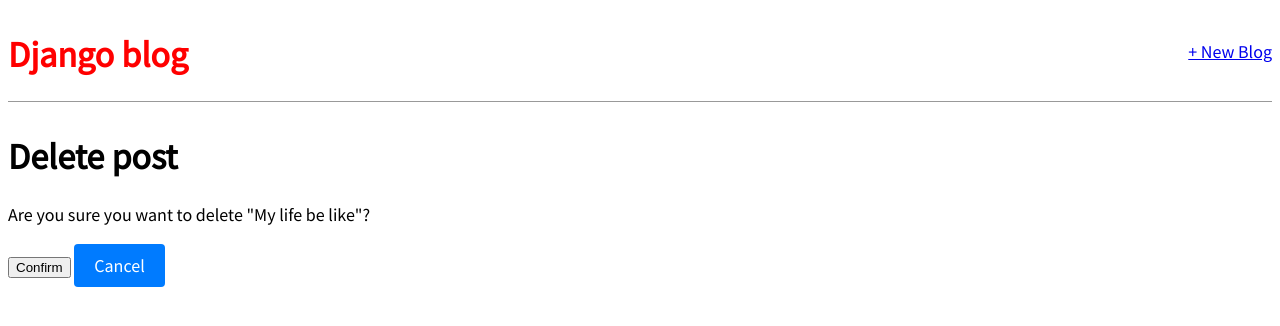
After one commit to breno-abreu/DjangoLearning, a Django app: page /post/1/delete/ in a window 1280 px wide. The commit adds this page. Shown: the top 326 px of the page. Run offline with Django 4.2, Linux system fonts and the light colour scheme; data comes from the database, SQL or seed files in the repository; both versions use the stored data as it was after the commit.

Commit message:
Chapter 6 finished! (continuation of Chapter 5)

```diff
--- a/Chapter5/blog_project/blog/models.py
+++ b/Chapter5/blog_project/blog/models.py
@@ -1,4 +1,5 @@
 from django.db import models
+from django.urls import reverse
 
 # Create your models here.
 class Post(models.Model):
@@ -11,3 +12,6 @@ class Post(models.Model):
 
     def __str__(self) -> str:
         return self.title
+
+    def get_absolute_url(self):
+        return reverse('post_detail', kwargs={"pk": self.pk})
--- a/Chapter5/blog_project/blog/urls.py
+++ b/Chapter5/blog_project/blog/urls.py
@@ -1,7 +1,16 @@
 from django.urls import path
-from .views import BlogListView, BlogDetailView
+from .views import(
+    BlogListView,
+    BlogDetailView,
+    BlogCreateView,
+    BlogUpdateView,
+    BlogDeleteView
+)
 
 urlpatterns = [
-    path('post/<int:pk>', BlogDetailView.as_view(), name='post_detail'),
+    path('post/<int:pk>/delete/', BlogDeleteView.as_view(), name='post_delete'),
+    path('post/<int:pk>/edit', BlogUpdateView.as_view(), name='post_edit'),
+    path('post/new/', BlogCreateView.as_view(), name='post_new'),
+    path('post/<int:pk>/', BlogDetailView.as_view(), name='post_detail'),
     path('', BlogListView.as_view(), name='home'),
 ]
--- a/Chapter5/blog_project/blog/views.py
+++ b/Chapter5/blog_project/blog/views.py
@@ -1,7 +1,9 @@
 from django.shortcuts import render
 from django.views.generic import ListView
 from django.views.generic import DetailView
+from django.views.generic.edit import CreateView, UpdateView, DeleteView
 from .models import Post
+from django.urls import reverse_lazy
 
 # Create your views here.
 class BlogListView(ListView):
@@ -11,3 +13,18 @@ class BlogListView(ListView):
 class BlogDetailView(DetailView):
     model = Post
     template_name = 'post_detail.html'
+
+class BlogCreateView(CreateView):
+    model = Post
+    template_name = 'post_new.html'
+    fields = ['title', 'author', 'body']
+
+class BlogUpdateView(UpdateView):
+    model = Post
+    template_name = 'post_edit.html'
+    fields = ['title', 'body']
+
+class BlogDeleteView(DeleteView):
+    model = Post
+    template_name = 'post_delete.html'
+    success_url = reverse_lazy('home')
--- a/Chapter5/blog_project/static/css/base.css
+++ b/Chapter5/blog_project/static/css/base.css
@@ -45,3 +45,19 @@ header h1 a {
 .post-entry h2 a:hover {
     color: red;
 }
+
+.button-link {
+    display: inline-block; /* Makes it behave like a button within inline content */
+    padding: 10px 20px; /* Adjust padding for desired button size */
+    text-align: center; /* Center text within the button */
+    text-decoration: none; /* Remove underline from link */
+    color: #fff; /* Text color */
+    background-color: #007bff; /* Button background color */
+    border: none; /* Remove default link border */
+    border-radius: 4px; /* Add square corners */
+    cursor: pointer; /* Indicate clickable element */
+}
+
+.button-link:hover { /* Styles on hover */
+    background-color: #0069d9; /* Change background color slightly on hover */
+}
--- a/Chapter5/blog_project/templates/base.html
+++ b/Chapter5/blog_project/templates/base.html
@@ -8,7 +8,12 @@
     </head>
     <body>
         <header>
-            <h1><a href="{% url 'home' %}">Django blog</a></h1>
+            <div class="nav-left">
+                <h1><a href="{% url 'home' %}">Django blog</a></h1>
+            </div>
+            <div class="nav-right">
+                <a href="{% url 'post_new' %}">+ New Blog</a>
+            </div>
         </header>
         <div>
             {% block content %}
--- /dev/null
+++ b/Chapter5/blog_project/templates/post_delete.html
@@ -0,0 +1,10 @@
+{% extends 'base.html' %}
+
+{% block content %}
+    <h1>Delete post</h1>
+    <form action="" method="post">{% csrf_token %}
+        <p>Are you sure you want to delete "{{ post.title }}"?</p>
+        <input type="submit" value="Confirm">
+        <a href="{% url 'post_detail' post.pk %}" class="button-link">Cancel</a>
+    </form>
+{% endblock content %}
--- a/Chapter5/blog_project/templates/post_detail.html
+++ b/Chapter5/blog_project/templates/post_detail.html
@@ -1,8 +1,11 @@
 <!-- templates/post_detail.html -->
 {% extends 'base.html' %}
+
 {% block content %}
     <div class="post-entry">
         <h2>{{ post.title }}</h2>
         <p>{{ post.body }}</p>
     </div>
+    <a href="{% url 'post_edit' post.pk %}">Edit blog post</a>
+    <p><a href="{% url 'post_delete' post.pk %}">+ Delete Blog Post</a></p>
 {% endblock content %}
```
Also changed, not shown: Chapter5/blog_project/templates/post_edit.html (added, +9 -0 lines), Chapter5/blog_project/templates/post_new.html (added, +10 -0 lines), Chapter5/blog_project/db.sqlite3.
